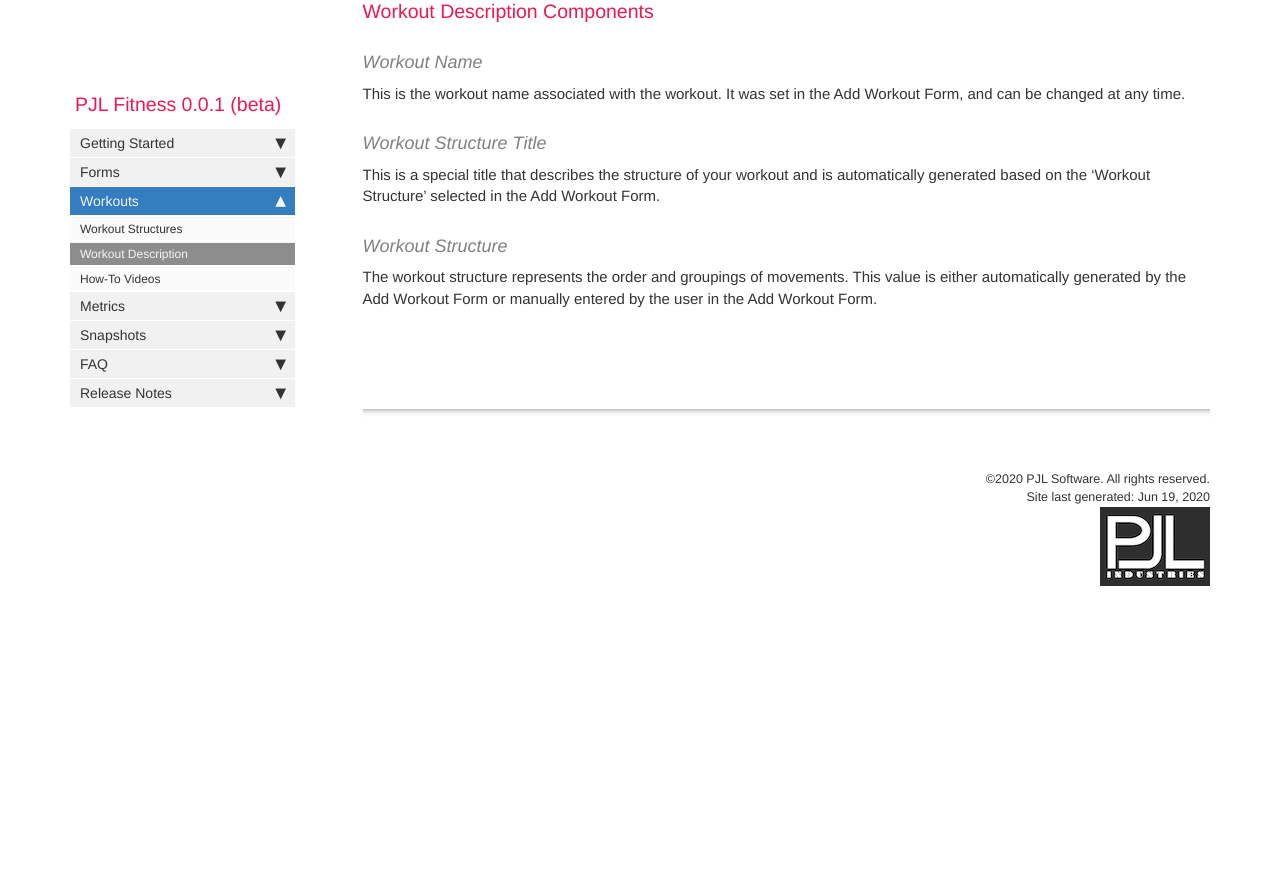
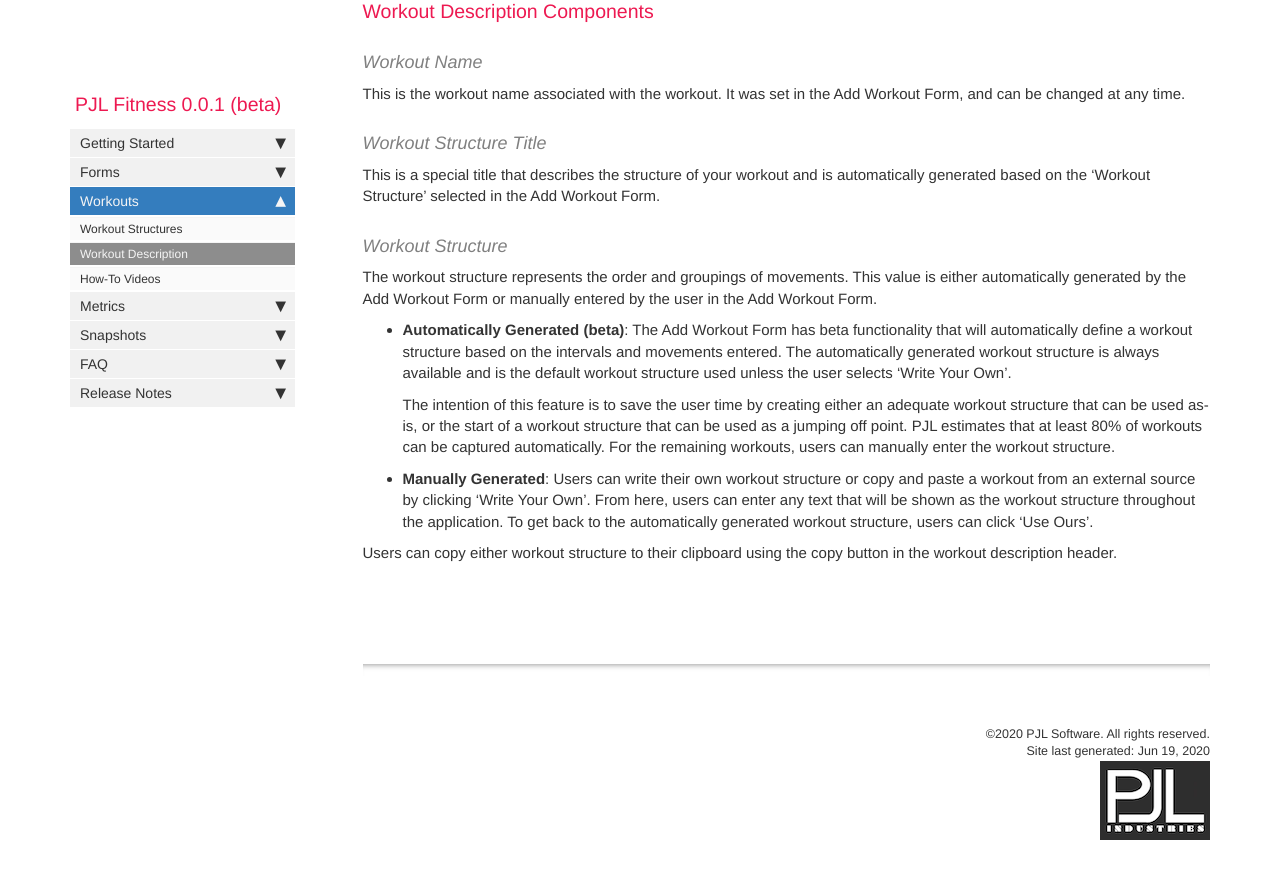
Before and after one commit to pjlinn/pjlinn.github.io, a Jekyll site: the page built from pages/pjl-fitness/pjl-fitness-workout-description.md, in a window 1280 px wide and 900 px high, scrolled down 731 px. Shown: the top 879 px of the window. Built offline with Jekyll 4.4.1, drawn with Linux system fonts in a browser that asks for light colours; comment, search, counter and statistics services are not loaded; before the commit the page ends 1377 px from its top, so only the background shows below that.

Commit message:
add more information about automated and manual and pictures to workout description

```diff
--- a/pages/pjl-fitness/pjl-fitness-workout-description.md
+++ b/pages/pjl-fitness/pjl-fitness-workout-description.md
@@ -26,3 +26,13 @@ This is a special title that describes the structure of your workout and is auto
 #### Workout Structure
 
 The workout structure represents the order and groupings of movements. This value is either automatically generated by the Add Workout Form or manually entered by the user in the Add Workout Form.
+
+- **Automatically Generated (beta)**: The Add Workout Form has beta functionality that will automatically define a workout structure based on the intervals and movements entered. The automatically generated workout structure is always available and is the default workout structure used unless the user selects ‘Write Your Own’.
+
+  The intention of this feature is to save the user time by creating either an adequate workout structure that can be used as-is, or the start of a workout structure that can be used as a jumping off point. PJL estimates that at least 80% of workouts can be captured automatically. For the remaining workouts, users can manually enter the workout structure.
+
+- **Manually Generated**: Users can write their own workout structure or copy and paste a workout from an external source by clicking ‘Write Your Own’. From here, users can enter any text that will be shown as the workout structure throughout the application. To get back to the automatically generated workout structure, users can click ‘Use Ours’.
+
+Users can copy either workout structure to their clipboard using the copy button in the workout description header.
+
+{% include links.html %}
```
